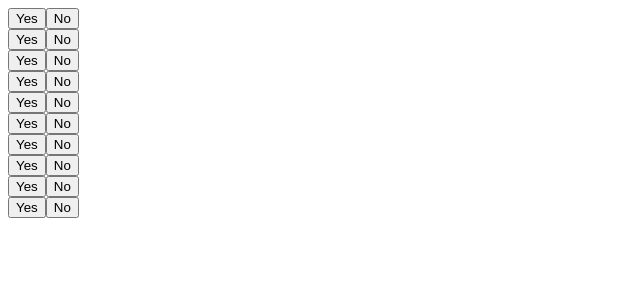
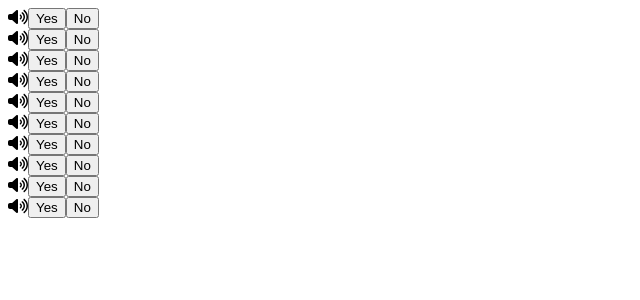
Before and after one commit to PabloGaudard/PabloGaudard.github.io, an Angular app: page /exam in a window 1280 px wide. Shown: the top 300 px of the page, without its empty margins (0-640 px from the left). Built offline with nearby package versions, Linux system fonts and the light colour scheme.

Commit message:
Add font awesome

```diff
--- a/package.json
+++ b/package.json
@@ -18,6 +18,9 @@
     "@angular/platform-browser": "^16.1.0",
     "@angular/platform-browser-dynamic": "^16.1.0",
     "@angular/router": "^16.1.0",
+    "@fortawesome/angular-fontawesome": "^0.13.0",
+    "@fortawesome/fontawesome-svg-core": "^6.4.0",
+    "@fortawesome/free-solid-svg-icons": "^6.4.0",
     "rxjs": "~7.8.0",
     "tslib": "^2.3.0",
     "zone.js": "~0.13.0"
--- a/src/app/app.component.html
+++ b/src/app/app.component.html
@@ -1 +1,2 @@
+
 <router-outlet></router-outlet>
--- a/src/app/app.module.ts
+++ b/src/app/app.module.ts
@@ -3,6 +3,9 @@ import { BrowserModule } from '@angular/platform-browser';
 
 import { AppRoutingModule } from './app-routing.module';
 import { AppComponent } from './app.component';
+
+import { FontAwesomeModule } from '@fortawesome/angular-fontawesome';
+
 import { ExamComponent } from './views/exam/exam.component';
 import { GrammarComponent } from './components/grammar/grammar.component';
 import { QuizComponent } from './components/quiz/quiz.component';
@@ -20,7 +23,8 @@ import { SpeakingComponent } from './components/speaking/speaking.component';
   ],
   imports: [
     BrowserModule,
-    AppRoutingModule
+    AppRoutingModule,
+    FontAwesomeModule
   ],
   providers: [],
   bootstrap: [AppComponent]
--- a/src/app/components/quiz/quiz.component.html
+++ b/src/app/components/quiz/quiz.component.html
@@ -1,7 +1,10 @@
 <ng-template ngFor let-item [ngForOf]="questions" let-i="index">
-    <div *ngIf="i > -1" (click)="speak(item.question)">
-        <!-- <h1>{{item.question}}</h1> -->
+    <div *ngIf="i > -1">
+
+        <fa-icon [icon]="faVolumeHigh" (click)="speak(item.question)"></fa-icon>
+
         <button>Yes</button>
         <button>No</button>
+
     </div>
 </ng-template>
--- a/src/app/components/quiz/quiz.component.ts
+++ b/src/app/components/quiz/quiz.component.ts
@@ -1,4 +1,6 @@
 import { Component } from '@angular/core';
+
+import { faVolumeHigh } from '@fortawesome/free-solid-svg-icons';
 
 @Component({
   selector: 'app-quiz',
@@ -6,6 +8,8 @@ import { Component } from '@angular/core';
   styleUrls: ['./quiz.component.scss']
 })
 export class QuizComponent {
+
+  faVolumeHigh = faVolumeHigh;
 
   questions = [
     { question: 'Can we cut bread with the thick edge of a knife?', answer: 0 },
```
Also changed, not shown: 1 other file (tests, documents, lock files or other folders).
